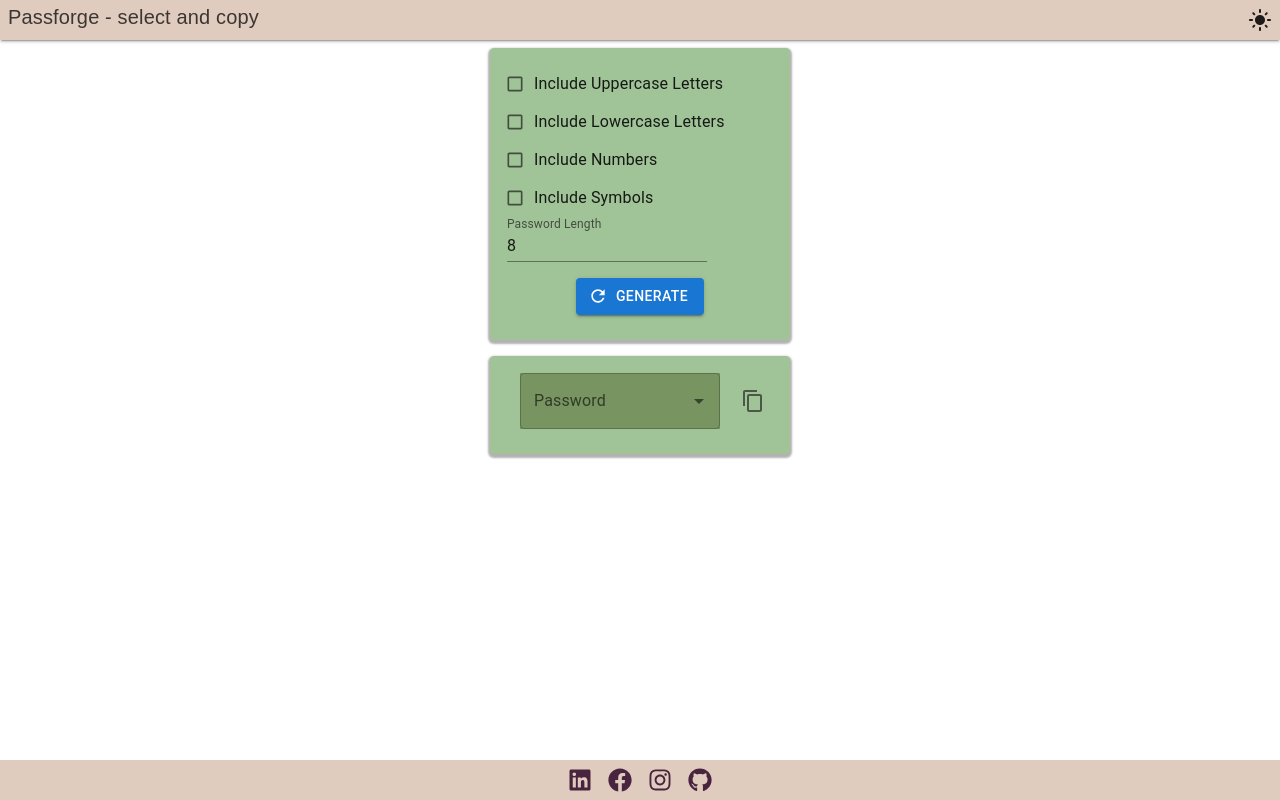
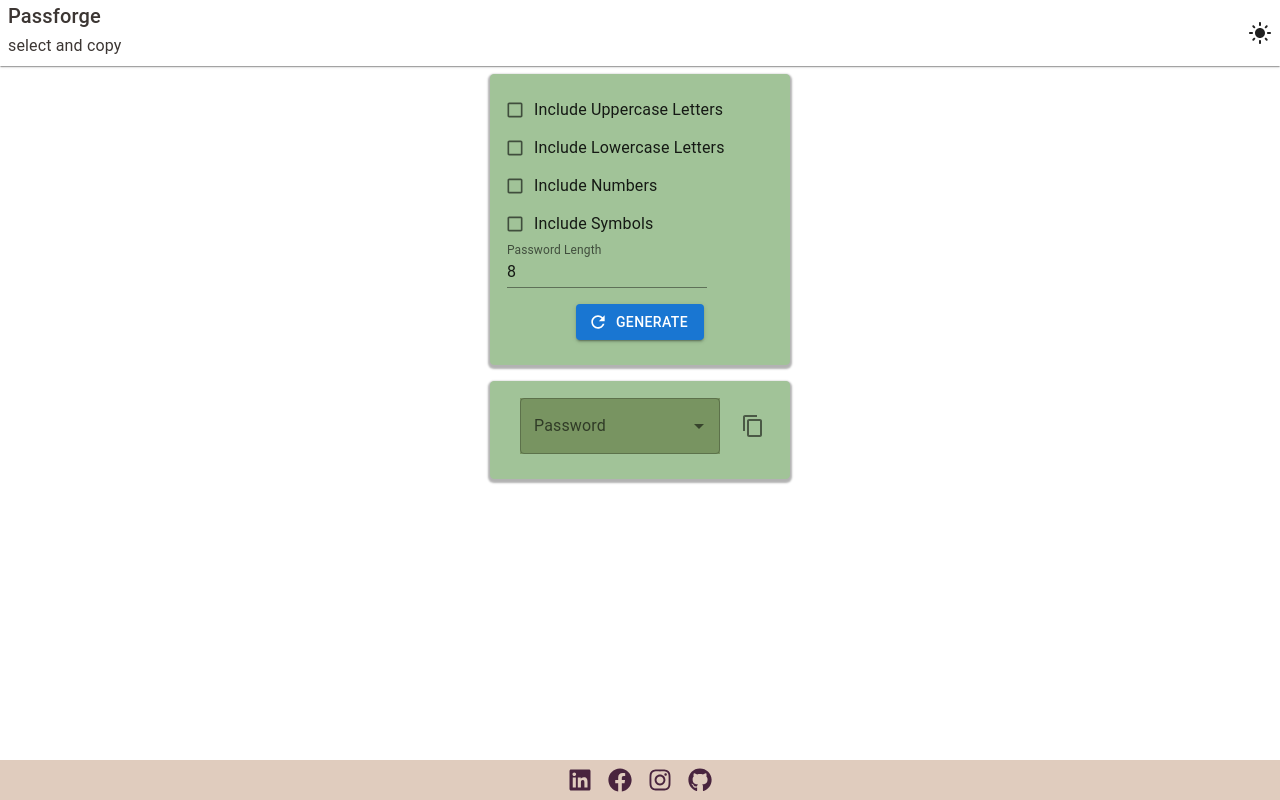
Before and after one commit to Abdullahprogramme/Password_Generator, a React (Create React App) app: page / in a window 1280 px wide. Built offline with nearby package versions, Linux system fonts and the light colour scheme.

Commit message:
Update Header.js

```diff
--- a/src/Components/Header.js
+++ b/src/Components/Header.js
@@ -5,13 +5,21 @@ import { IconButton, Tooltip } from '@mui/material';
 import DarkModeIcon from '@mui/icons-material/DarkMode';
 import LightModeIcon from '@mui/icons-material/LightMode';
 import Grid from '@mui/material/Grid';
+import { useTheme } from '@mui/material/styles';
+
 
 function Header({ darkMode, setDarkMode }) {
+
+  const theme = useTheme();
+
   return (
-    <Box display="flex" justifyContent="space-between" alignItems="center" bgcolor="#E0CCBE" p={0} width='100%' boxShadow={2}>
+    <Box display="flex" justifyContent="space-between" alignItems="center" p={0} width='100%' boxShadow={1}>
       <Grid item xs>
-        <Typography className='Header' variant="h6" sx={{ fontFamily: 'Raleway, sans-serif', color: '#3C3633', marginLeft: 1 }} gutterBottom>
-          Passforge - select and copy
+        <Typography className='Header-h6' variant="h6" sx={{ color: theme.palette.mode === 'dark' ? '#fff' : '#3C3633', marginLeft: 1, marginBottom: 0 }} gutterBottom>
+          Passforge
+        </Typography>
+        <Typography className='Header-subtitle1' variant="subtitle1" sx={{ color: theme.palette.mode === 'dark' ? '#fff' : '#3C3633', marginLeft: 1, marginTop: 0 }} gutterBottom>
+          select and copy
         </Typography>
       </Grid>
       <Grid item xs={1}>
```
